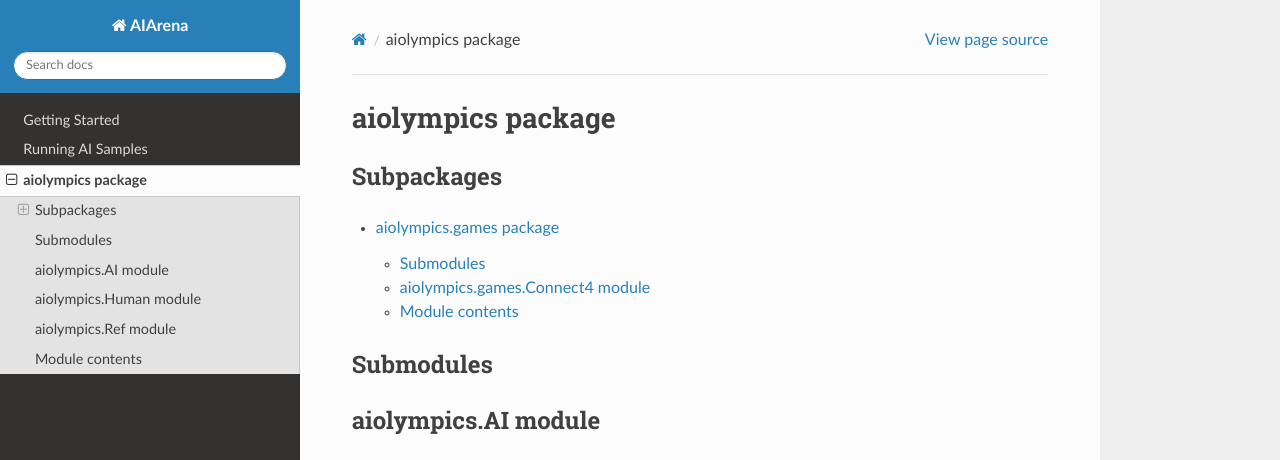
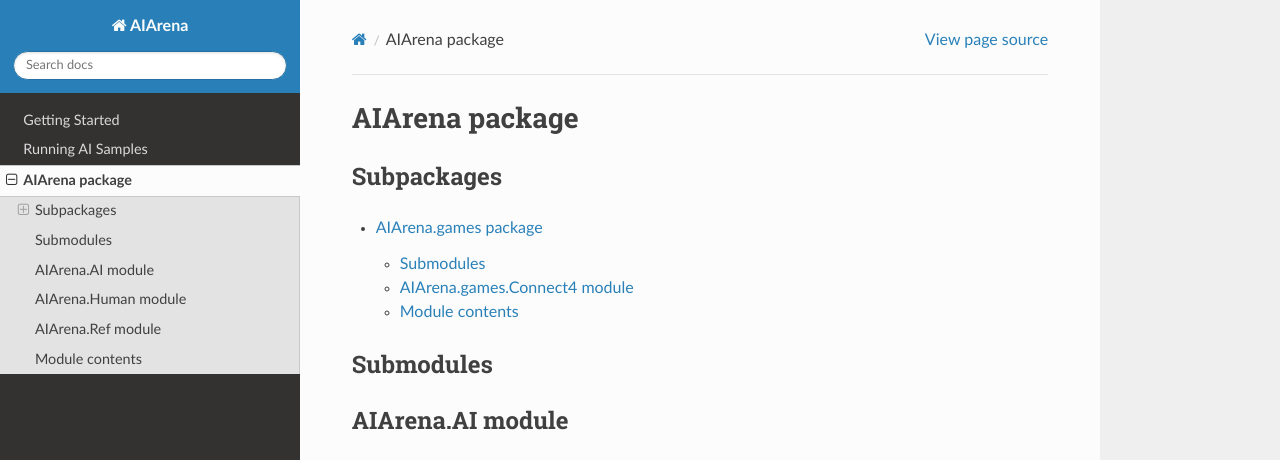
Before and after one commit to tristan-neateworks/AIArena, a Sphinx documentation site: the page built from docs/source/AIArena.rst, in a window 1280 px wide and 1289 px high. Shown: the top 460 px of the window. Built offline with Sphinx 7.4.7 and the Read the Docs theme 2.0.0, drawn with Linux system fonts in a browser that asks for light colours; some of the changed text lies outside the part shown; grey boxes are pictures that could not be loaded.

Commit message:
Updated docs and fully transitioned package to AIArena

```diff
--- a/docs/source/aiolympics.rst
+++ b/docs/source/AIArena.rst
@@ -1,36 +1,36 @@
-aiolympics package
-==================
+AIArena package
+===============
 
 Subpackages
 -----------
 
 .. toctree::
 
-   aiolympics.games
+   AIArena.games
 
 Submodules
 ----------
 
-aiolympics.AI module
---------------------
+AIArena.AI module
+-----------------
 
-.. automodule:: aiolympics.AI
+.. automodule:: AIArena.AI
    :members:
    :undoc-members:
    :show-inheritance:
 
-aiolympics.Human module
------------------------
+AIArena.Human module
+--------------------
 
-.. automodule:: aiolympics.Human
+.. automodule:: AIArena.Human
    :members:
    :undoc-members:
    :show-inheritance:
 
-aiolympics.Ref module
----------------------
+AIArena.Ref module
+------------------
 
-.. automodule:: aiolympics.Ref
+.. automodule:: AIArena.Ref
    :members:
    :undoc-members:
    :show-inheritance:
@@ -39,7 +39,7 @@ aiolympics.Ref module
 Module contents
 ---------------
 
-.. automodule:: aiolympics
+.. automodule:: AIArena
    :members:
    :undoc-members:
    :show-inheritance:
--- a/docs/source/index.rst
+++ b/docs/source/index.rst
@@ -1,4 +1,4 @@
-.. AIOlympics documentation master file, created by
+.. AIArena documentation master file, created by
    sphinx-quickstart on Sun Oct 27 15:50:30 2019.
    You can adapt this file completely to your liking, but it should at least
    contain the root `toctree` directive.
@@ -11,7 +11,7 @@ Welcome to AIArena's documentation!
 
    gettingstarted
    runningsamples
-   aiolympics
+   AIArena
 
 
 Index
--- a/docs/source/modules.rst
+++ b/docs/source/modules.rst
@@ -1,9 +1,9 @@
-aiolympics
-==========
+AIArena
+=======
 
 .. toctree::
    :maxdepth: 4
 
+   AIArena
    User
-   aiolympics
    setup
```
Also changed, not shown: docs/source/AIArena.games.rst (added, +22 -0 lines), docs/source/aiolympics.games.rst (deleted, +0 -22 lines), 6 other files.
